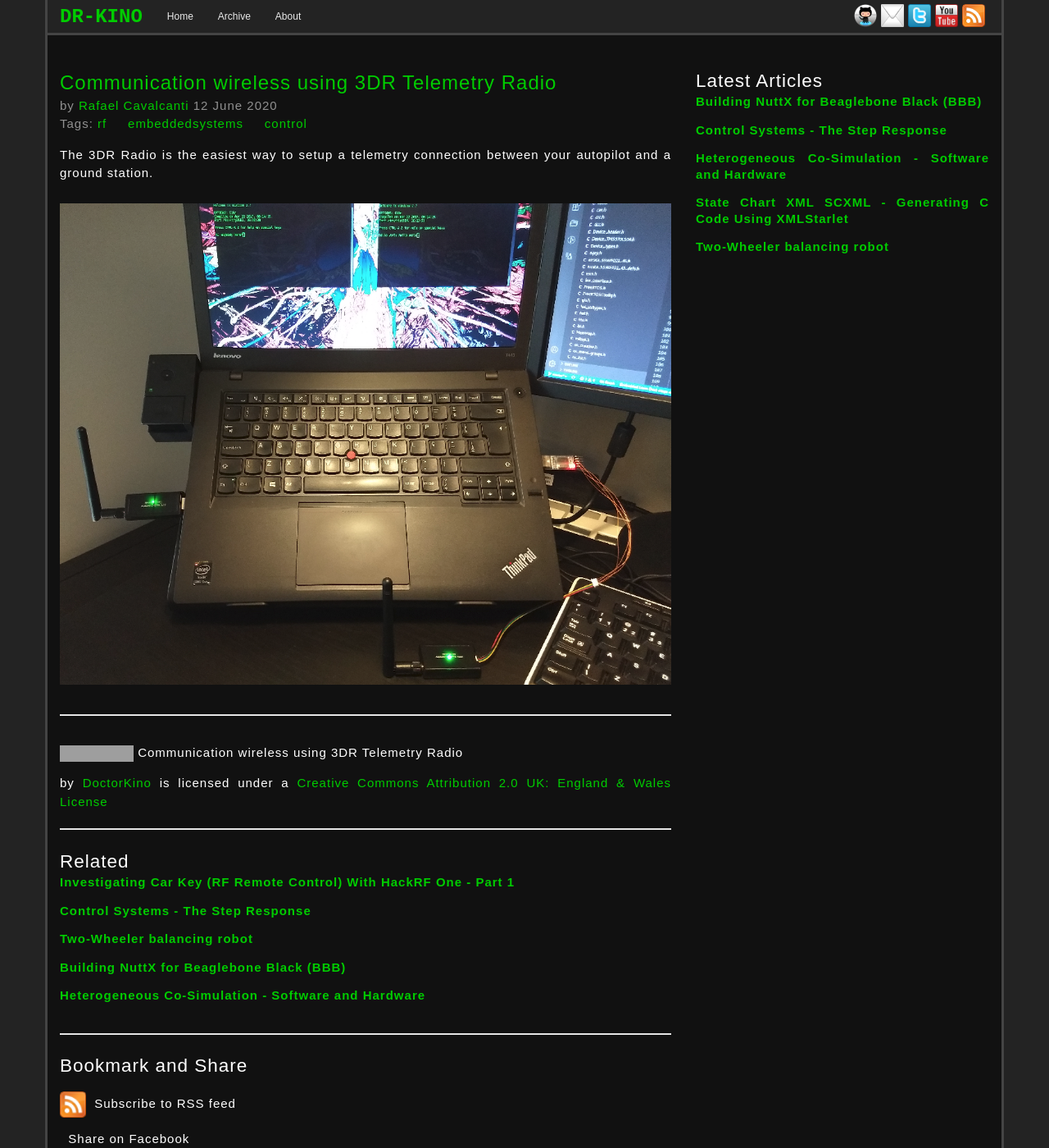
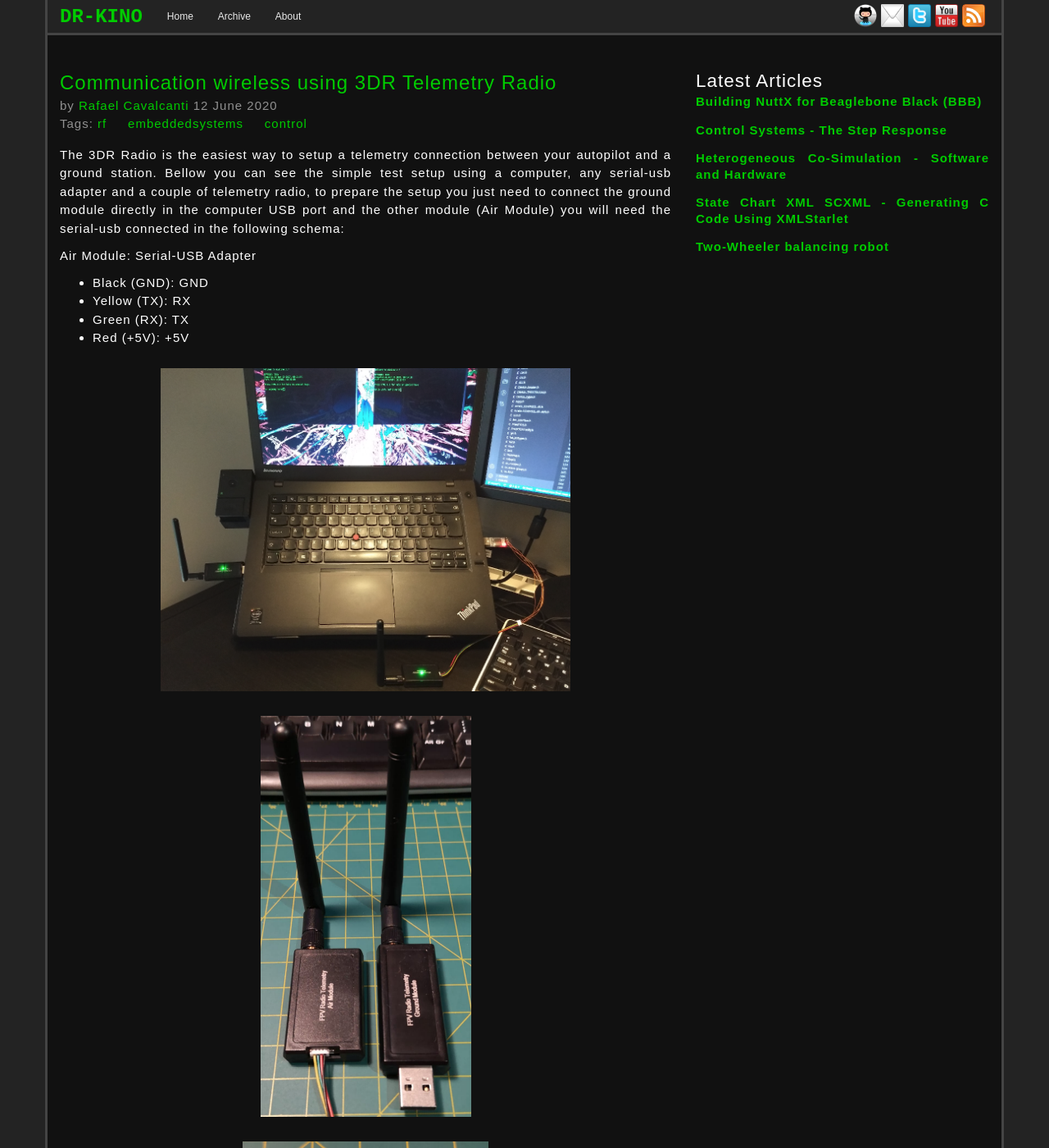
Before and after one commit to dr-kino/dr-kino.github.io, a Jekyll site: the page built from _posts/2020-06-12-Communication-wireless-using-3DR-radio-telemetry.markdown, in a window 1280 px wide and 1400 px high. Shown: the whole window at 82% size. Built offline with Jekyll 4.4.1, drawn with Linux system fonts in a browser that asks for light colours; nearby versions of some CDN libraries; comment, search, counter and statistics services are not loaded; some of the changed text lies outside the part shown; grey boxes are pictures that could not be loaded.

Commit message:
Added post regarding the communication wireless using 3DR-radio

````diff
--- a/_posts/2020-06-12-Communication-wireless-using-3DR-radio-telemetry.markdown
+++ b/_posts/2020-06-12-Communication-wireless-using-3DR-radio-telemetry.markdown
@@ -11,6 +11,27 @@ author:
 licence: cc_attrib
 ---
 
-The 3DR Radio is the easiest way to setup a telemetry connection between your autopilot and a ground station.
+The 3DR Radio is the easiest way to setup a telemetry connection between your autopilot and a ground station. Bellow you can see the simple test setup using a computer, any serial-usb adapter and a couple of telemetry radio, to prepare the setup you just need to connect the ground module directly in the computer USB port and the other module (Air Module) you will need the serial-usb connected in the following schema:
 
-<img src="/images/posts/00010-A.png" />
+Air Module: Serial-USB Adapter
+
+* Black (GND): GND
+* Yellow (TX): RX
+* Green (RX): TX
+* Red (+5V): +5V
+
+<div style="text-align:center"><img src="/images/posts/00010-A.png" width="500" height="400" /></div>
+
+<div style="text-align:center"><img src="/images/posts/00010-B.png" /></div>
+
+<div style="text-align:center"><img src="/images/posts/00010-C.png" width="300" height="200" /></div>
+
+After complete the connection between the Air Module and the Serial-USB Adapter, you can choose any software to open the serial communication in your computer. In my case I am using the Minicom that is a text-based serial port communication program.
+
+You can find the telemetry radio entering the following command:
+
+```console
+dmesg | grep tty
+```
+
+<div style="text-align:center"><img src="/images/posts/00010-D.png" /></div>
````
Also changed, not shown: images/posts/00010-B.png (added), images/posts/00010-C.png (added), images/posts/00010-D.png (added).
